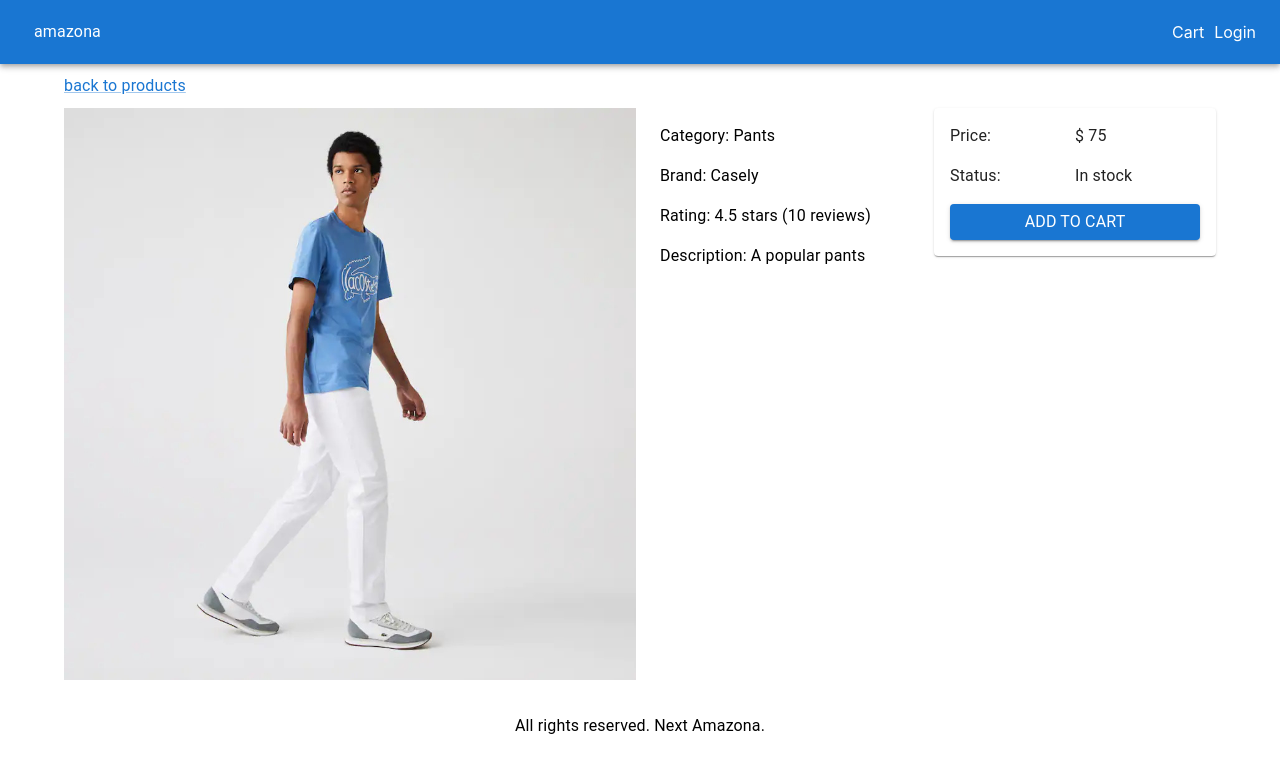
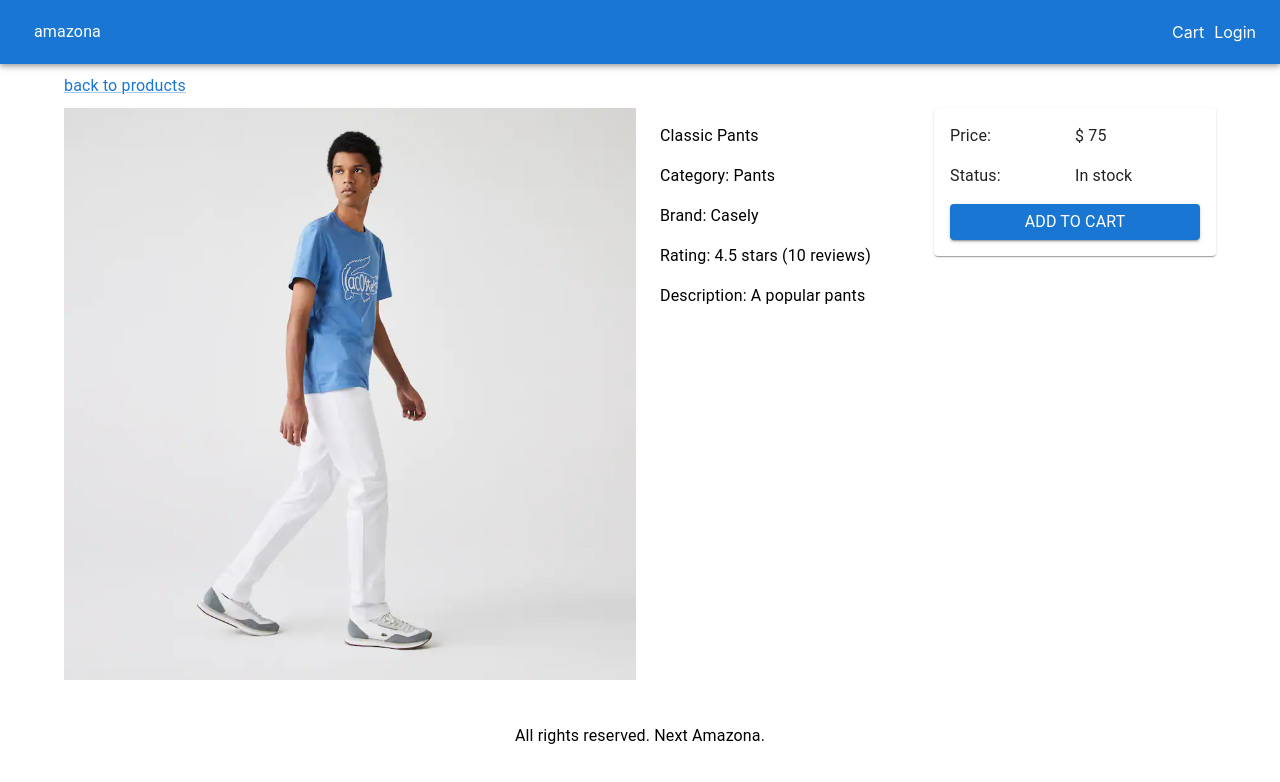
Before and after one commit to Yakushin103/next_test, a Next.js app: page /product/classic-pants in a window 1280 px wide. Shown: the top 782 px of the page. Built offline with nearby package versions, Linux system fonts and the light colour scheme.

Commit message:
Changed product page

```diff
--- a/components/Layout.js
+++ b/components/Layout.js
@@ -9,7 +9,7 @@ import Link from '@mui/material/Link'
 
 import { useStyles } from '../utils/styles'
 
-export default function Layout({ title, children }) {
+export default function Layout({ title, description, children }) {
   const classes = useStyles()
 
   return (
@@ -18,6 +18,10 @@ export default function Layout({ title, children }) {
         <title>
           {title ? `${title} - Next Amazona` : "Next Amazona"}
         </title>
+        {
+          description &&
+          <meta name="description" content={description}></meta>
+        }
       </Head>
 
       <AppBar position="static" className={classes.navbar}>
--- a/pages/product/[slug].js
+++ b/pages/product/[slug].js
@@ -24,7 +24,10 @@ export default function ProductScreen() {
   }
 
   return (
-    <Layout title={product.name}>
+    <Layout
+      title={product.name}
+      description={product.description}
+    >
       <div className={classes.section}>
         <NextLink href="/" passHref>
           <Link>
@@ -48,6 +51,12 @@ export default function ProductScreen() {
 
         <Grid item md={3} xs={12}>
           <List>
+            <ListItem>
+              <Typography component="h1">
+                {product.name}
+              </Typography>
+            </ListItem>
+
             <ListItem>
               <Typography>
                 Category: {product.category}
@@ -113,7 +122,7 @@ export default function ProductScreen() {
                 <Button
                   fullWidth
                   variant="contained"
-                  // color="primery"
+                // color="primery"
                 >
                   <Typography>
                     Add to cart
--- a/utils/styles.js
+++ b/utils/styles.js
@@ -19,6 +19,7 @@ export const useStyles = makeStyles({
     minHeight: '80vh'
   },
   footer: {
+    marginTop: 10,
     textAlign: 'center'
   },
   section: {
```
